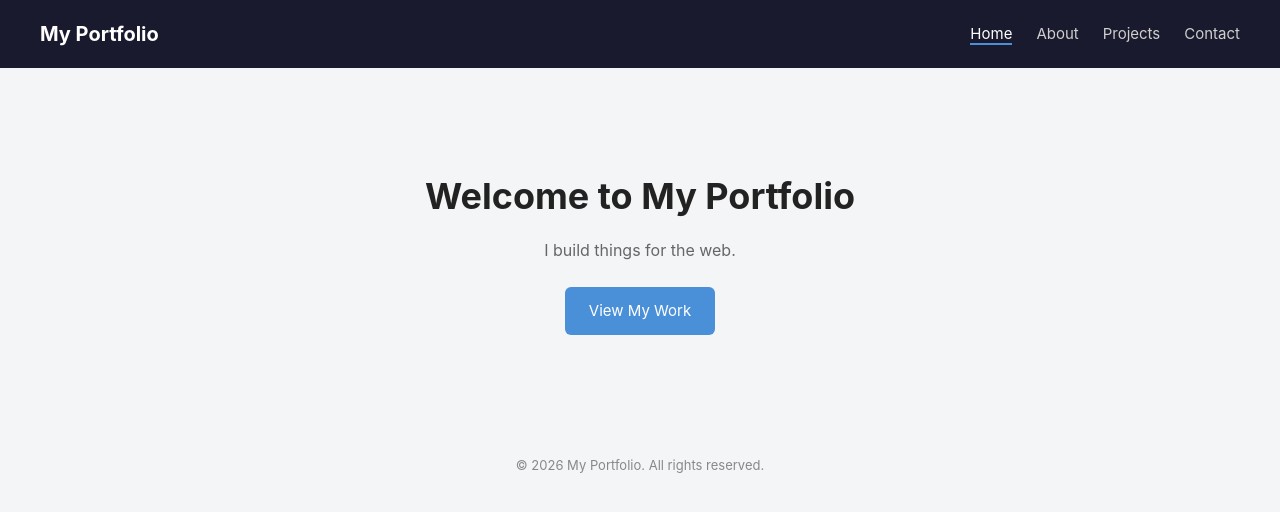
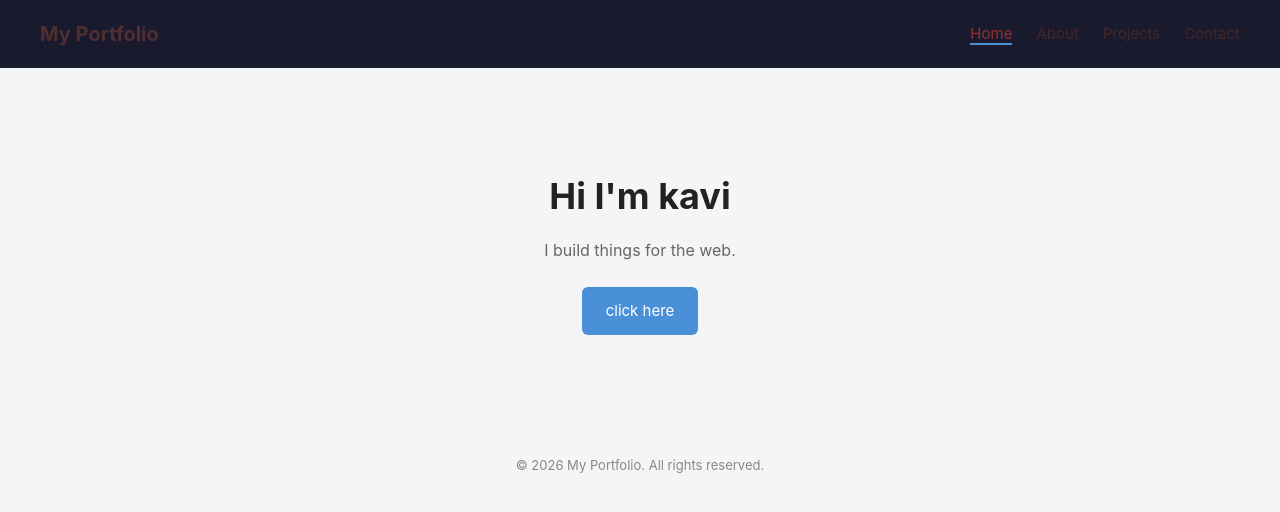
Before and after one commit to kavi12832-code/source-html-webpage, a plain HTML site: page docs/index.html in a window 1280 px wide. Drawn offline with Linux system fonts and the light colour scheme.

Commit message:
changed texts

```diff
--- a/docs/css/style.css
+++ b/docs/css/style.css
@@ -20,7 +20,7 @@ nav {
 }
 
 .logo {
-    color: #fff;
+    color: #4f2f2f;
     font-size: 20px;
     font-weight: 700;
 }
@@ -32,14 +32,14 @@ nav {
 }
 
 .nav-links a {
-    color: #cfcfcf;
+    color: #442727;
     text-decoration: none;
     font-size: 15px;
 }
 
 .nav-links a:hover,
 .nav-links a.active {
-    color: #fff;
+    color: #973131;
     border-bottom: 2px solid #4a90d9;
 }
 
--- a/docs/index.html
+++ b/docs/index.html
@@ -17,9 +17,9 @@
     </nav>
 
     <section class="hero">
-        <h1>Welcome to My Portfolio</h1>
+        <h1>Hi I'm kavi</h1>
         <p>I build things for the web.</p>
-        <a href="projects.html" class="btn">View My Work</a>
+        <a href="projects.html" class="btn">click here</a>
     </section>
 
     <footer>
```
Also changed, not shown: docs/contact.html (+0 -2 lines).
